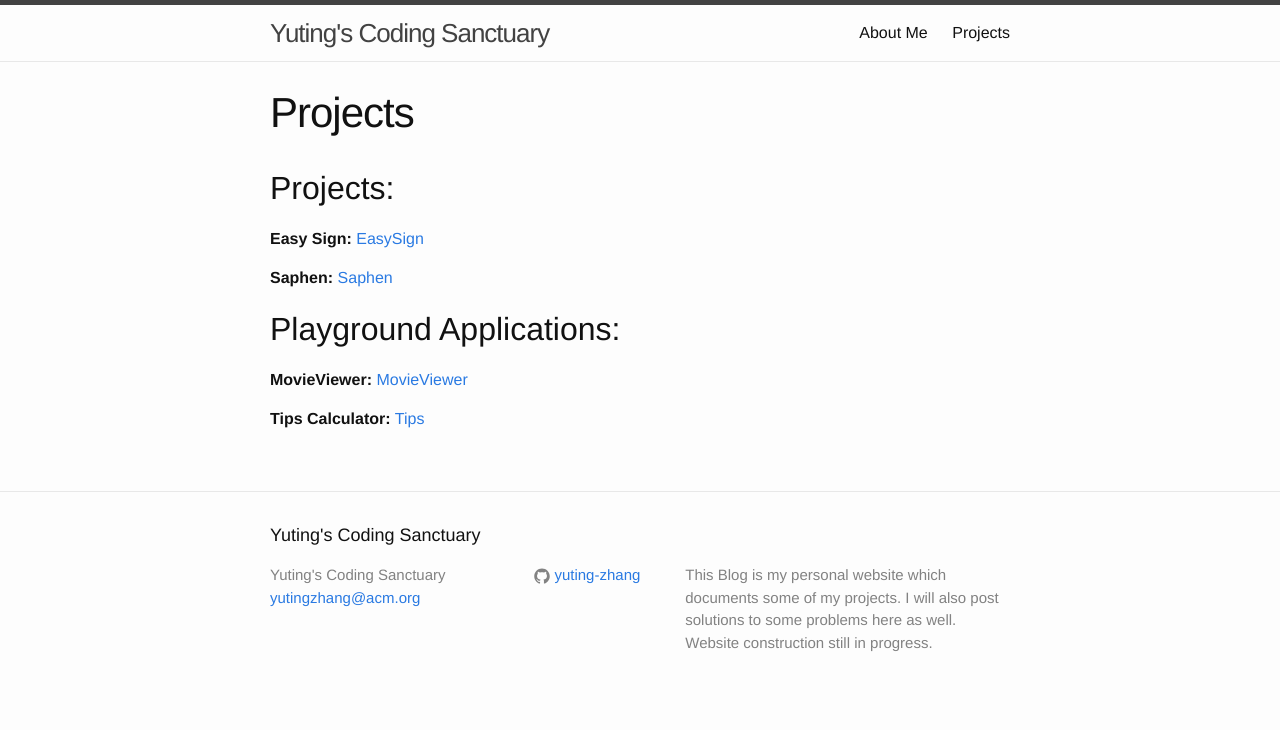
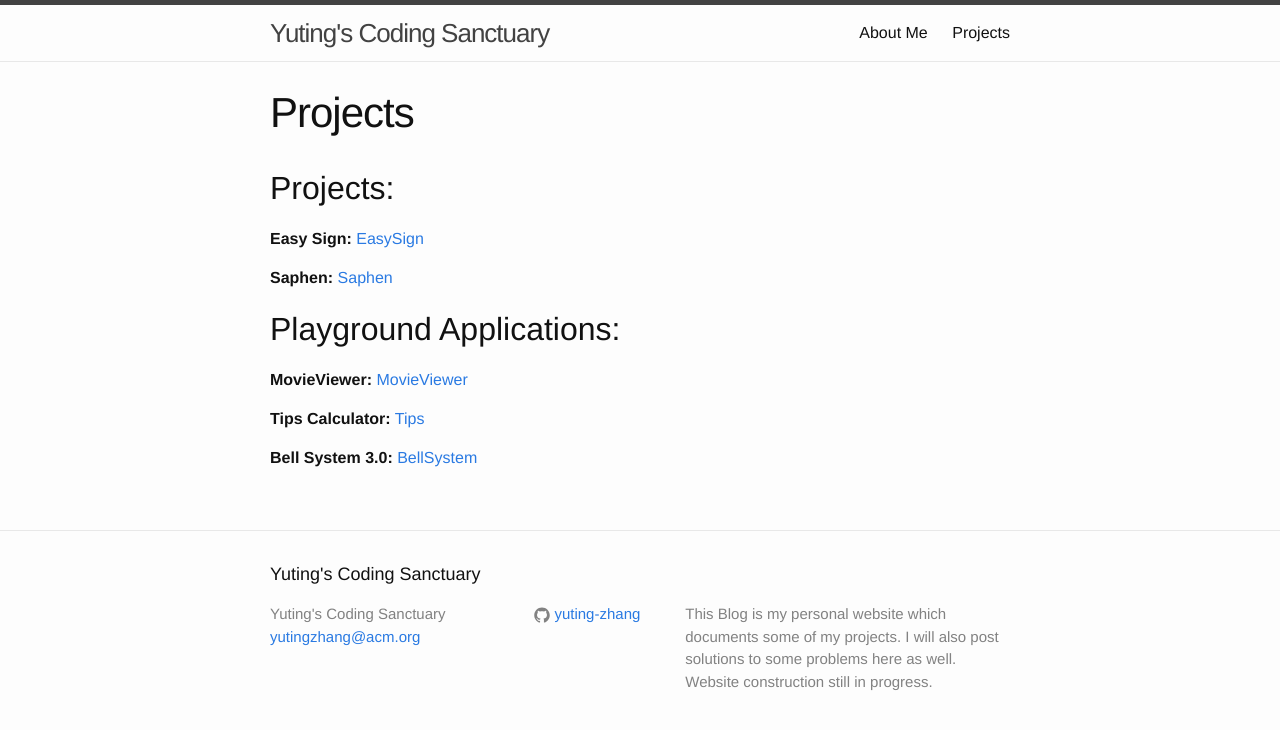
Before and after one commit to khaledlooda/yuting-zhang.github.io, a Jekyll site: the page built from projects.md, in a window 1280 px wide. Shown: the top 730 px of the page. Built offline with Jekyll 4.4.1, drawn with Linux system fonts in a browser that asks for light colours.

Commit message:
Update projects.md

```diff
--- a/projects.md
+++ b/projects.md
@@ -16,7 +16,10 @@ permalink: /projects/
 
 **Tips Calculator:** [Tips]
 
+**Bell System 3.0:** [BellSystem]
+
 [EasySign]:https://yuting-zhang.github.io/EasySign
 [Saphen]:https://yuting-zhang.github.io/Saphen
 [MovieViewer]:https://yuting-zhang.github.io/MovieViewer
 [Tips]:https://yuting-zhang.github.io/Tips
+[BellSystem]:https://yuting-zhang.github.io/Bell-System-3.0
```
